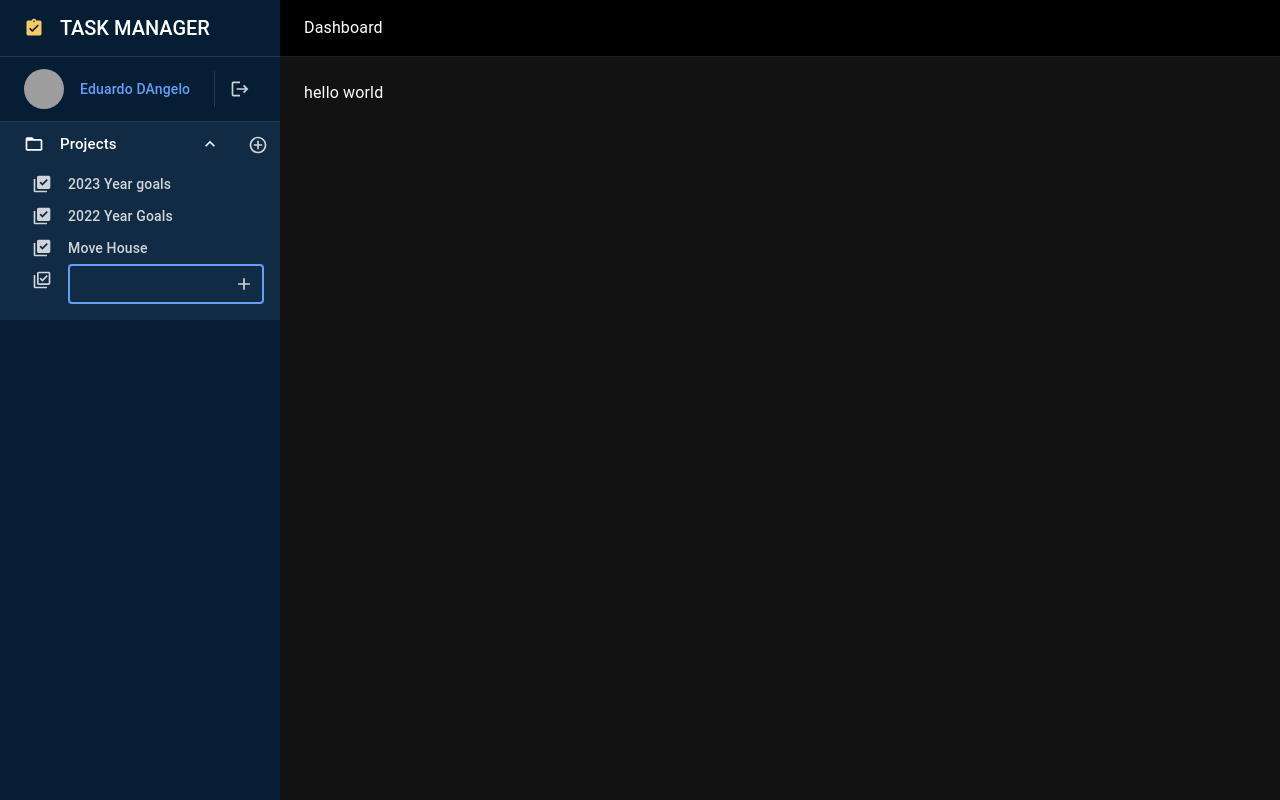
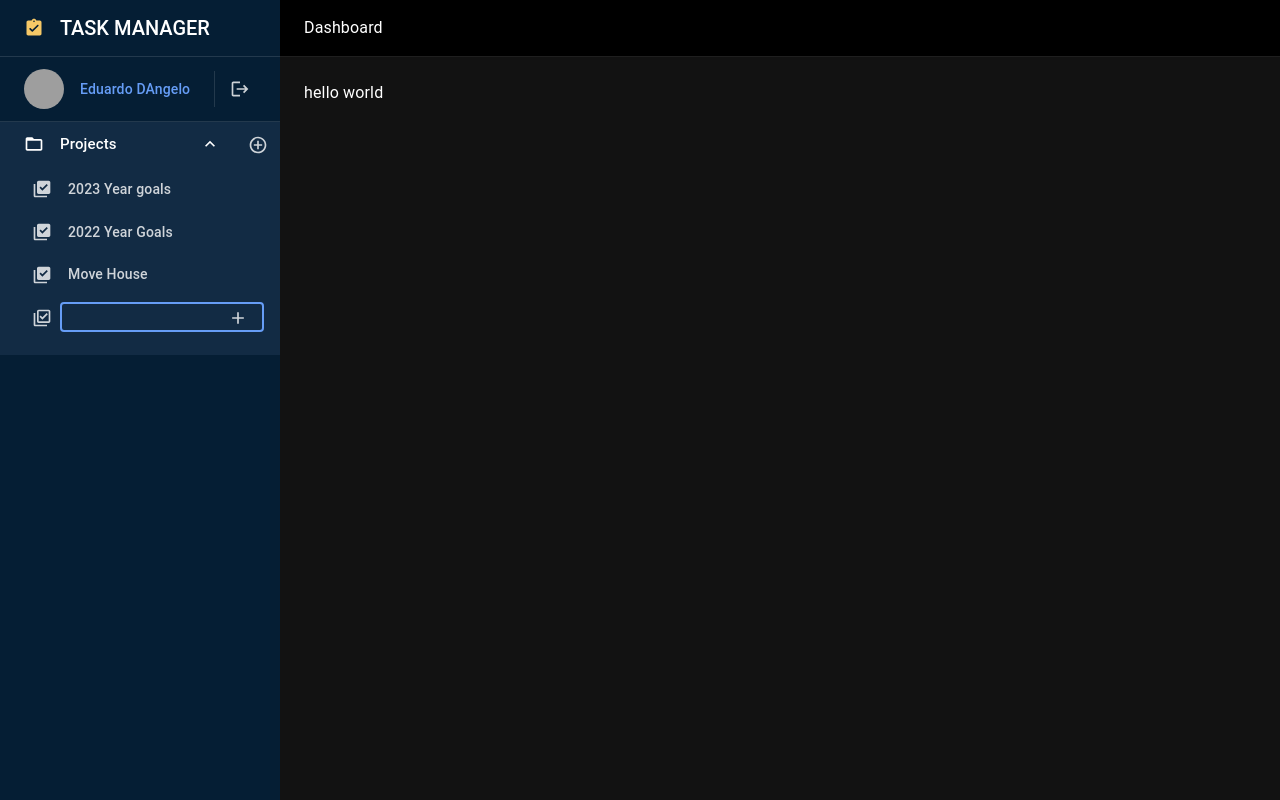
Before and after one commit to eduardo-dangelo/task-manager, a React (Create React App) app: page / in a window 1280 px wide. Both pictures are taken after a click on the button 258 px from the left and 145 px from the top of the page. Built offline with nearby package versions, Linux system fonts and the light colour scheme; grey boxes are pictures that could not be loaded.

Commit message:
add edit mode to project list

```diff
--- a/src/components/Sidebar/CollapsableList/AddListItem.jsx
+++ b/src/components/Sidebar/CollapsableList/AddListItem.jsx
@@ -6,8 +6,15 @@ import AddIcon from '@mui/icons-material/Add'
 import { escapeKeyCode, fontSize, rotate90IconStyle, sideBarMaxWidth } from '../../constants'
 import LibraryAddCheckOutlinedIcon from '@mui/icons-material/LibraryAddCheckOutlined'
 
-const AddListItem = ({ onAdd = () => {}, onCancel = () => {}, list = [] }) => {
-  const [value, setValue] = useState('')
+const AddListItem = ({
+  onAdd = () => {},
+  onCancel = () => {},
+  list = [],
+  initialValue,
+  onBlur = () => {},
+  scope = 'create',
+}) => {
+  const [value, setValue] = useState(initialValue)
   const [error, setError] = useState('')
 
   const submit = (fieldValue) => {
@@ -44,18 +51,27 @@ const AddListItem = ({ onAdd = () => {}, onCancel = () => {}, list = [] }) => {
     <ListItem
       sx={{
         fontSize,
-        py: 0,
+        pt: 0.8,
+        pb: error ? 2 : 0.8,
         pl: 3,
         minHeight: 32,
         color: 'rgba(255,255,255,.8)',
         maxWidth: sideBarMaxWidth,
-        alignItems: 'baseline',
+        alignItems: 'center',
       }}
     >
-      <ListItemIcon sx={{ color: 'inherit', paddingLeft: 1 }}>
+      <ListItemIcon sx={{ color: 'inherit', paddingLeft: 1, marginRight: '0' }}>
         <LibraryAddCheckOutlinedIcon />
       </ListItemIcon>
       <TextField
+        sx={{
+          marginLeft: -1,
+          '& input': {
+            paddingLeft: 1.2,
+            py: 0.6,
+            fontSize: 14,
+          },
+        }}
         error={!!error}
         autoFocus
         size='small'
@@ -63,15 +79,25 @@ const AddListItem = ({ onAdd = () => {}, onCancel = () => {}, list = [] }) => {
         onChange={handleChange}
         onKeyDown={handleKeyPress}
         helperText={error}
+        FormHelperTextProps={{
+          sx: {
+            fontSize: 10,
+            mb: -1,
+            position: 'absolute',
+            bottom: -10,
+          },
+        }}
         InputProps={{
+          onBlur,
           endAdornment: (
             <InputAdornment position='end'>
-              <Tooltip title='Add'>
+              <Tooltip title={scope === 'create' ? 'Add' : 'Update'}>
                 <IconButton
                   aria-label='toggle password visibility'
                   onClick={handleAddItem}
                   edge='end'
                   sx={rotate90IconStyle}
+                  size='small'
                 >
                   <AddIcon />
                 </IconButton>
--- a/src/components/Sidebar/CollapsableList/CollapsableList.jsx
+++ b/src/components/Sidebar/CollapsableList/CollapsableList.jsx
@@ -41,6 +41,12 @@ const CollapsableList = ({ title = 'Projects', list = data }) => {
     setIsAdding(false)
   }
 
+  const handleUpdateItem = (value, index) => {
+    const listClone = JSON.parse(JSON.stringify(collapsableList))
+    listClone[index].label = value
+    setCollapsableList(listClone)
+  }
+
   return (
     <Box
       sx={{
@@ -60,12 +66,20 @@ const CollapsableList = ({ title = 'Projects', list = data }) => {
         {open &&
           collapsableList.map((item, index) => (
             <Collapse key={item.id}>
-              <CollapsableListItem item={item} />
+              <CollapsableListItem
+                item={item}
+                list={collapsableList}
+                onUpdate={(value) => handleUpdateItem(value, index)}
+              />
             </Collapse>
           ))}
         {isAdding && (
           <Collapse>
-            <AddListItem onAdd={handleAddItem} onCancel={handleCancelAddItem} list={collapsableList} />
+            <AddListItem
+              onAdd={handleAddItem}
+              onCancel={handleCancelAddItem}
+              list={collapsableList}
+            />
           </Collapse>
         )}
       </TransitionGroup>
--- a/src/components/Sidebar/CollapsableList/CollapsableListItem.jsx
+++ b/src/components/Sidebar/CollapsableList/CollapsableListItem.jsx
@@ -1,15 +1,65 @@
-import React from 'react'
+import React, { useState } from 'react'
 import ListItemIcon from '@mui/material/ListItemIcon'
 import LibraryAddCheckIcon from '@mui/icons-material/LibraryAddCheck'
 import ListItemText from '@mui/material/ListItemText'
 import ListItemButton from '@mui/material/ListItemButton'
 import { fontSize, routes } from '../../constants'
 import { Link } from 'react-router-dom'
+import { Button, ButtonGroup, Collapse, IconButton, ListItem } from '@mui/material'
+import DeleteIcon from '@mui/icons-material/Delete'
+import EditIcon from '@mui/icons-material/Edit'
+import AddListItem from './AddListItem'
 
-const CollapsableListItem = ({ item }) => {
+const CollapsableListItem = ({ item, list = [], onUpdate = () => {} }) => {
+  const [editMode, setEditMode] = useState(false)
+
+  const visibleOnHover = {
+    '& .hidden-button': {
+      opacity: 0,
+      transition: '.2s ease',
+    },
+    '&:hover': {
+      '.hidden-button': {
+        opacity: 1,
+      },
+    },
+  }
+
+  const handleDismissClick = () => {
+    setEditMode(false)
+  }
+
+  const handleUpdate = (value) => {
+    onUpdate(value)
+    setEditMode(false)
+  }
+
+  if (editMode) {
+    return (
+      <Collapse in={editMode}>
+        <AddListItem
+          initialValue={item?.label}
+          onBlur={handleDismissClick}
+          onCancel={handleDismissClick}
+          onAdd={handleUpdate}
+          scope='edit'
+          list={list}
+        />
+      </Collapse>
+    )
+  }
+
   return (
     <Link to={routes.projectId(item.id)}>
-      <ListItemButton sx={{ py: 0, minHeight: 32, color: 'rgba(255,255,255,.8)' }}>
+      <ListItemButton
+        sx={{
+          py: 0.8,
+          paddingRight: '0 !important',
+          minHeight: 32,
+          color: 'rgba(255,255,255,.8)',
+          ...visibleOnHover,
+        }}
+      >
         <ListItemIcon sx={{ color: 'inherit', paddingLeft: 1 }}>
           <LibraryAddCheckIcon />
         </ListItemIcon>
@@ -17,6 +67,25 @@ const CollapsableListItem = ({ item }) => {
           primary={item?.label}
           primaryTypographyProps={{ fontSize, fontWeight: 'medium' }}
         />
+        <IconButton
+          className='hidden-button'
+          edge='end'
+          aria-label='edit'
+          size='small'
+          sx={{ mr: 0.2 }}
+          onClick={() => setEditMode(true)}
+        >
+          <EditIcon fontSize='small' />
+        </IconButton>
+        <IconButton
+          className='hidden-button'
+          edge='end'
+          aria-label='delete'
+          size='small'
+          sx={{ mr: 0.5 }}
+        >
+          <DeleteIcon fontSize='small' />
+        </IconButton>
       </ListItemButton>
     </Link>
   )
```
Also changed, not shown: src/schema.js (added, +92 -0 lines).
